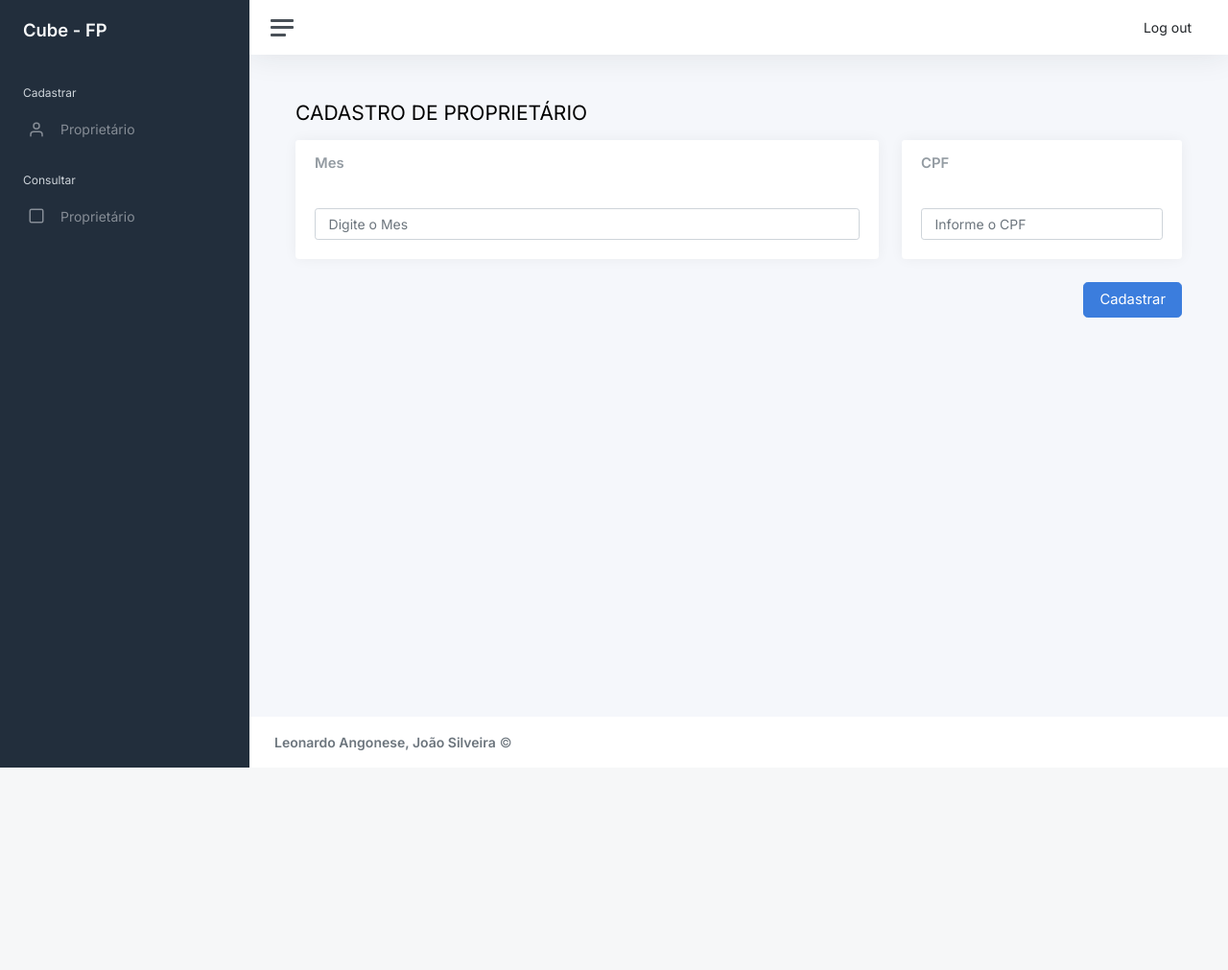
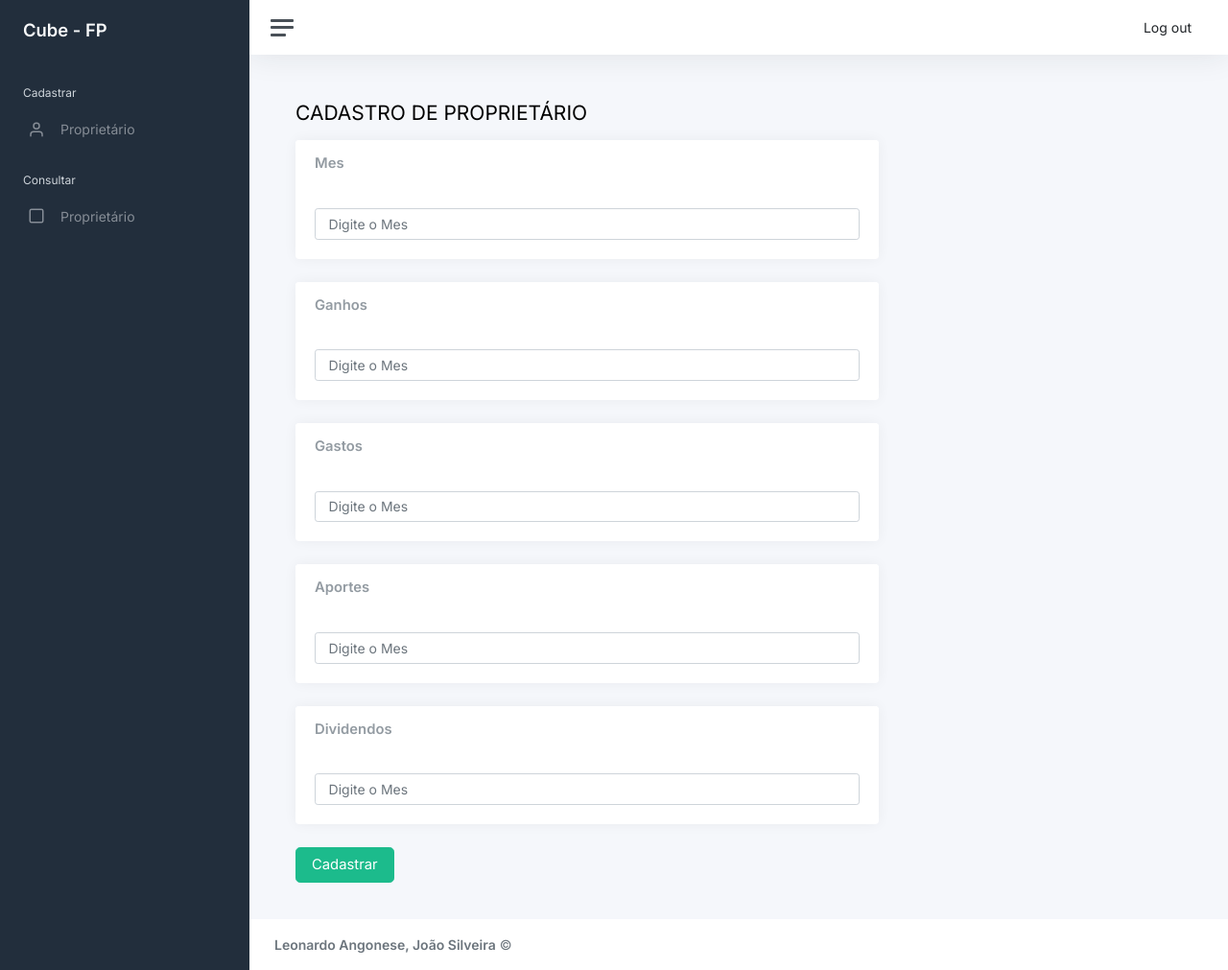
Before and after one commit to leoangonese/cube-fp, a PHP site: page /view/cadProprietario.php in a window 1280 px wide. Shown: the whole page at 96% size. Before the commit the page ends 800 px from the top, so only its background shows below. Run offline with PHP 8.4, Linux system fonts and the light colour scheme.

Commit message:
adjusted the called month and added month

```diff
--- a/controller/registrar.php
+++ b/controller/registrar.php
@@ -2,9 +2,9 @@
   include "../model/proprietario.class.php";
   include "../model/veiculo.class.php";
   session_start();
-  if(isset($_GET['nome']) && isset($_GET['cpf'])){
+  if(isset($_GET['mes']) && isset($_GET['ganhos'])){
      $_SESSION['prop'][]= new Proprietario(
-          $_GET['nome'],$_GET['cpf']);
+          $_GET['mes'],$_GET['ganhos'],$_GET['gastos'],$_GET['aportes'],$_GET['dividendos']);
      echo "<h1>PROPRIETÁRIO CADASTRADO!</h1>";
           header("Refresh:2;../view/cadProprietario.php");
   }
--- a/model/proprietario.class.php
+++ b/model/proprietario.class.php
@@ -7,12 +7,12 @@
      private $dividendos;
 
      //Constructor
-     public function __construct($m,$g){
+     public function __construct( $m, $g, $gt, $a, $d){
           $this->mes = $m;
           $this->ganhos = $g;
-          // $this->gastos = $gt;
-          // $this->aportes = $a;
-          // $this->dividendos = $d;
+          $this->gastos = $gt;
+          $this->aportes = $a;
+          $this->dividendos = $d;
      }
 
      //Setters
@@ -22,15 +22,15 @@
      public function setGanhos($n){
           $this->ganhos = $n;
      }
-     // public function setGastos($n){
-     //      $this->gastos = $n;
-     // }
-     // public function setAportes($n){
-     //      $this->aportes = $n;
-     // }
-     // public function setDividendos($n){
-     //      $this->dividendos = $n;
-     // }
+     public function setGastos($n){
+          $this->gastos = $n;
+     }
+     public function setAportes($n){
+          $this->aportes = $n;
+     }
+     public function setDividendos($n){
+          $this->dividendos = $n;
+     }
 
      //Getters
      public function getMes(){
@@ -39,15 +39,15 @@
      public function getGanhos(){
           return $this->ganhos;
      }
-     // public function getGastos(){
-     //      return $this->gastos;
-     // }
-     // public function getAportes(){
-     //      return $this->aportes;
-     // }
-     // public function getDividendos(){
-     //      return $this->dividendos;
-     // }
+     public function getGastos(){
+          return $this->gastos;
+     }
+     public function getAportes(){
+          return $this->aportes;
+     }
+     public function getDividendos(){
+          return $this->dividendos;
+     }
 
   }
 
--- a/view/cadProprietario.php
+++ b/view/cadProprietario.php
@@ -51,25 +51,55 @@ session_start();
 										<h5 class="card-title mb-0">Mes</h5>
 									</div>
 									<div class="card-body">
-										<input type="text" name="nome" class="form-control" placeholder="Digite o Mes">
+										<input type="text" name="mes" class="form-control" placeholder="Digite o Mes">
 									</div>
 								</div>
 							</div>
-							<div class="col-12 col-lg-4">
+							<div class="col-12 col-lg-8">
 								<div class="card">
 									<div class="card-header">
-										<h5 class="card-title mb-0">CPF</h5>
+										<h5 class="card-title mb-0">Ganhos</h5>
 									</div>
-									<div class="card-body" >
-										<input type="text" name="cpf" class="form-control" placeholder="Informe o CPF">
+									<div class="card-body">
+										<input type="text" name="ganhos" class="form-control" placeholder="Digite o Mes">
 									</div>
 								</div>
 							</div>
-							<div class="col-12 col-lg-12" style="text-align:right;">
-								<button type="submit" class="btn btn-primary btn-lg">Cadastrar</button>
+							<div class="col-12 col-lg-8">
+								<div class="card">
+									<div class="card-header">
+										<h5 class="card-title mb-0">Gastos</h5>
+									</div>
+									<div class="card-body">
+										<input type="text" name="gastos" class="form-control" placeholder="Digite o Mes">
+									</div>
+								</div>
+							</div>
+							<div class="col-12 col-lg-8">
+								<div class="card">
+									<div class="card-header">
+										<h5 class="card-title mb-0">Aportes</h5>
+									</div>
+									<div class="card-body">
+										<input type="text" name="aportes" class="form-control" placeholder="Digite o Mes">
+									</div>
+								</div>
+							</div>
+							<div class="col-12 col-lg-8">
+								<div class="card">
+									<div class="card-header">
+										<h5 class="card-title mb-0">Dividendos</h5>
+									</div>
+									<div class="card-body">
+										<input type="text" name="dividendos" class="form-control" placeholder="Digite o Mes">
+									</div>
+								</div>
 							</div>
 
 					</div>
+					<div class="col-12 col-lg-12" style="text-align:left;">
+								<button type="submit" class="btn btn-success btn-lg">Cadastrar</button>
+							</div>
 					</form>
 
 
--- a/view/index.php
+++ b/view/index.php
@@ -47,7 +47,7 @@
 					<div class="row text-muted">
 						<div class="col-6 text-start">
 							<p class="mb-0">
-								<a class="text-muted" href="#" ><strong>COLOCAR O(S) NOME(S) DO(S) ALUNO(S)</strong></a> &copy;
+								<a class="text-muted" href="#" ><strong>Leonardo Angonese, João Silveira</strong></a> &copy;
 							</p>
 						</div>
 
```
Also changed, not shown: view/conProprietario.php (+11 -8 lines).
